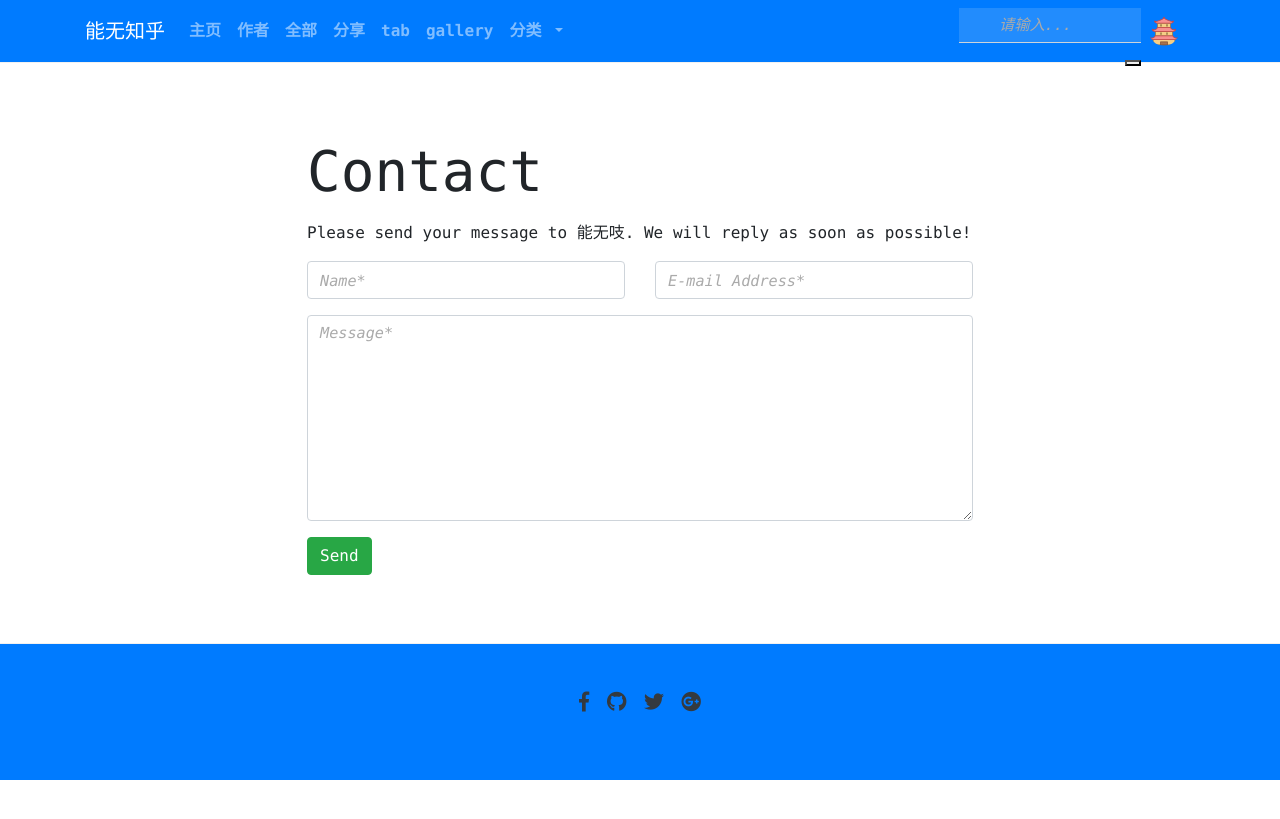
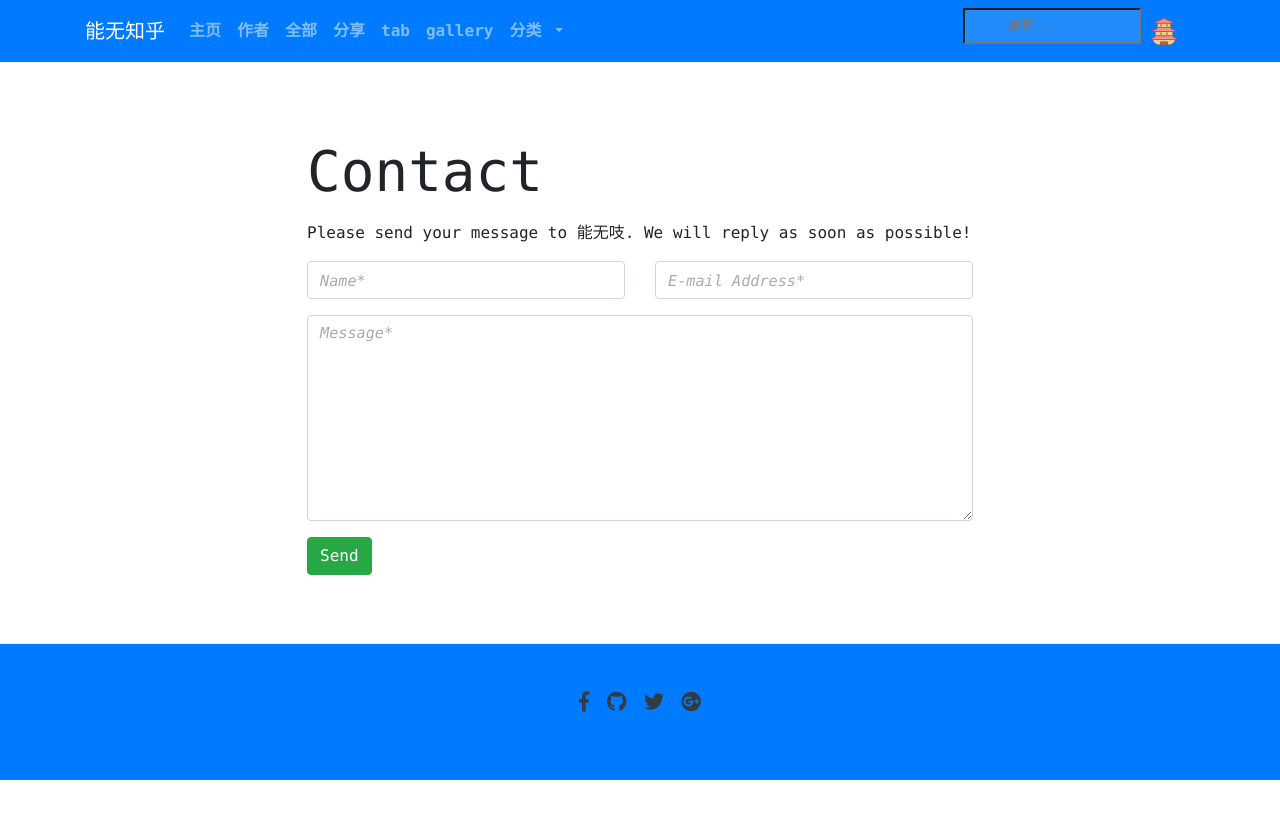
Before and after one commit to nengwuzhi/nengwuzhi.github.io, a Jekyll site: the page built from _pages/contact.md, in a window 1280 px wide. Shown: the top 819 px of the page. Built offline with Jekyll 4.4.1, drawn with Linux system fonts in a browser that asks for light colours; nearby versions of some CDN libraries; comment, search, counter and statistics services are not loaded.

Commit message:
Update menu-header.html

```diff
--- a/_includes/menu-header.html
+++ b/_includes/menu-header.html
@@ -37,17 +37,12 @@
       </ul>
 
       <ul class="nav navbar-nav ml-auto">
-	  <div class="search" style="display:inline-block;position:relative;">
-	     <div style="position:absolute;right:10px;top:2px;cursor:pointer;display:none;" class="search-clear">
-		<button type="button" class="close" aria-hidden="true">
-			<span class="lnr lnr-cross"></span>
-		</button>
-	     </div>
+  <div class="search">
 	 <i class="search-start"></i>
-    <input id="exampleFormControlInput1" type="text" placeholder="请输入..." class="search-input  form-control form-control-underlined input-text w200 form-control" aria-describedby="basic-addon1" name="keyword" id="keyword" style="height:35px;" />
-	          <button type="submit" class="submit"><i class="search-start lnr lnr-magnifier"></i></button>
-		  <div class="search-results"></div>
-        </div>
+    <input type="text" class="search-input" placeholder="搜索..." />
+   <i class="material-icons search-icon search-clear">clear</i>
+	<div class="search-results"></div>
+</div>
 
 
 <li class="nav-item">
```
